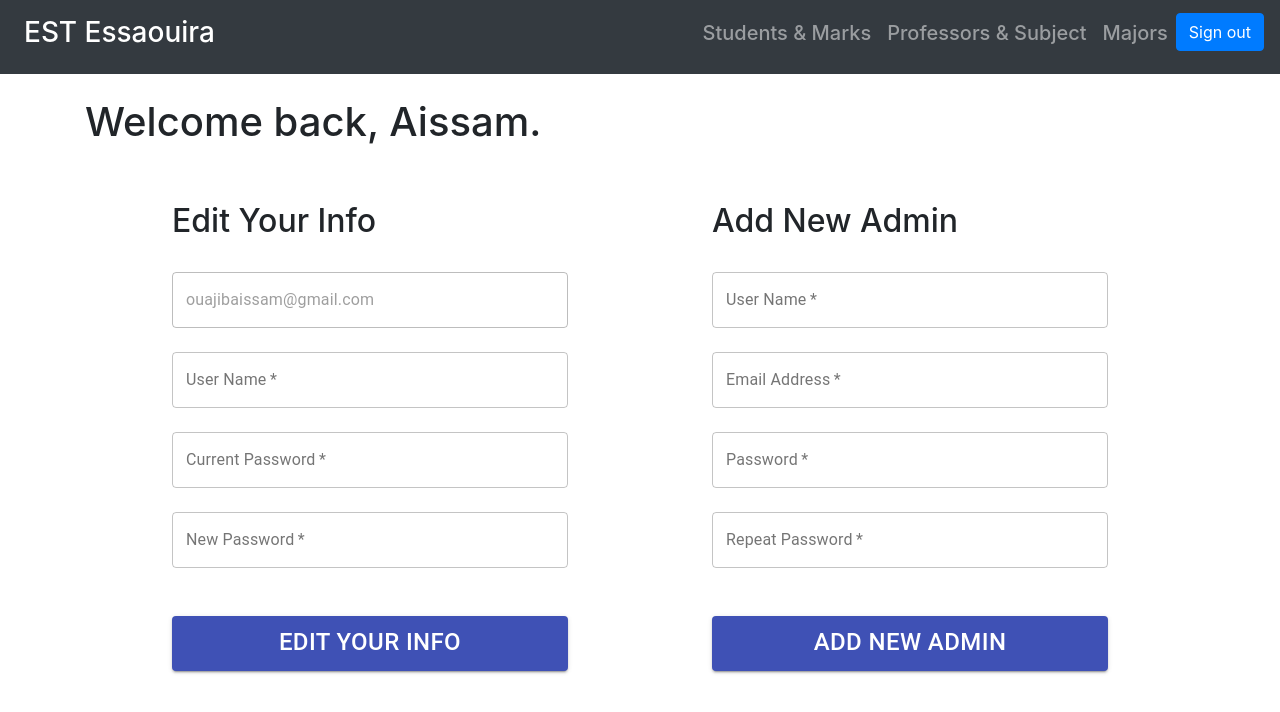
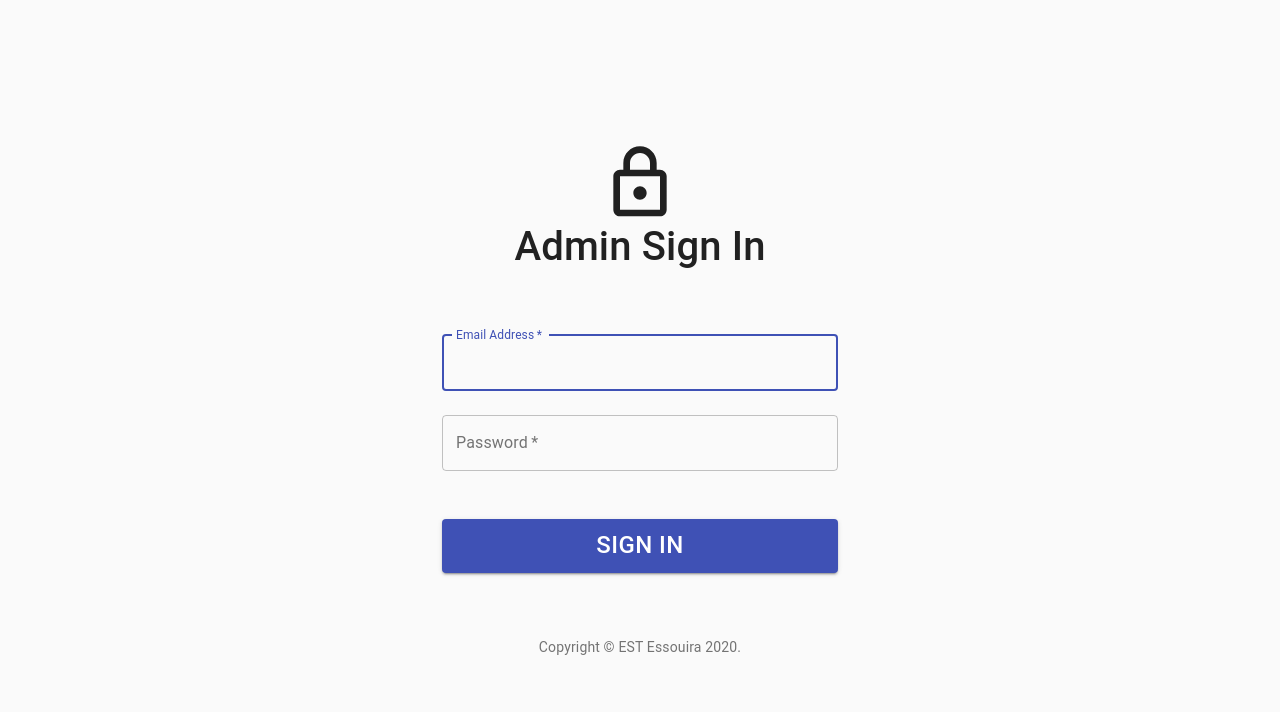
Before and after one commit to Ou-ajib/mern-student-manager, a React (Create React App) app: page / in a window 1280 px wide. Shown: the top 712 px of the page. Built offline with nearby package versions, Linux system fonts and the light colour scheme; the HTML template or start-up script is replaced by a standard one.

Commit message:
Small Changes

```diff
--- a/src/App.js
+++ b/src/App.js
@@ -10,21 +10,21 @@ class App extends Component {
 
     this.state = {
       loggedIn: false,
-      // user: null,
-      user: {
-        username: 'Aissam',
-        email: 'ouajibaissam@gmail.com',
-        password: 'Aissam123',
-      },
+      user: null,
+      // user: {
+      //   username: 'Aissam',
+      //   email: 'ouajibaissam@gmail.com',
+      //   password: 'Aissam123',
+      // },
     }
   }
 
   render() {
-    // const app = this.state.loggedIn ?
-    //   <Home signOut={() => this.setState({loggedIn: false, user: null})} user={this.state.user}/> :
-    //   <Login signIn={(user) => this.setState({loggedIn: true, user: user})}/>;
+    const app = this.state.loggedIn ?
+      <Home signOut={() => this.setState({loggedIn: false, user: null})} user={this.state.user}/> :
+      <Login signIn={(user) => this.setState({loggedIn: true, user: user})}/>;
 
-    const app = <Home user={this.state.user}/>
+    // const app = <Home user={this.state.user}/>
     return (
       <div className="App">
         {app}
--- a/src/components/students.component.js
+++ b/src/components/students.component.js
@@ -7,7 +7,7 @@ const Exercise = props => (
   <tr>
     <td>{props.student.name}</td>
     <td>{props.major}</td>
-    <td>{isNaN(props.mark) ? '-' : props.mark}</td>
+    <td>{isNaN(props.mark) ? '-' : parseFloat(props.mark).toFixed(2)}</td>
     <td>{props.student.email}</td>
     <td>{props.student.phone}</td>
     <td>{props.student.birthday.substring(0,10)}</td>
```
